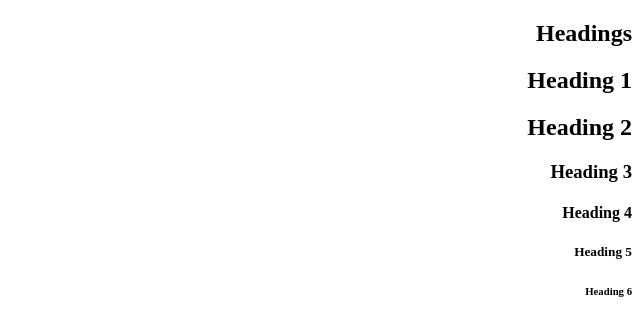
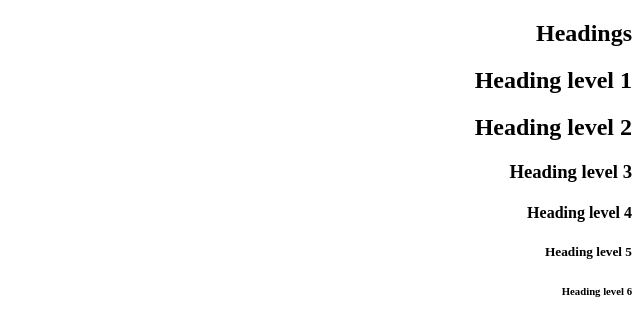
Before and after one commit to Mmeso1/alx-frontend, a plain HTML site: page 0x00-html_advanced/11-styleguide.html in a window 1280 px wide. Shown: the whole page, without its empty margins (640-1280 px from the left). Drawn offline with Linux system fonts and the light colour scheme.

Commit message:
heading levels

```diff
--- a/0x00-html_advanced/11-styleguide.html
+++ b/0x00-html_advanced/11-styleguide.html
@@ -19,12 +19,12 @@
       <section>
         <header>
           <h2>Headings</h2>
-          <h1>Heading 1</h1>
-          <h2>Heading 2</h2>
-          <h3>Heading 3</h3>
-          <h4>Heading 4</h4>
-          <h5>Heading 5</h5>
-          <h6>Heading 6</h6>
+          <h1>Heading level 1</h1>
+          <h2>Heading level 2</h2>
+          <h3>Heading level 3</h3>
+          <h4>Heading level 4</h4>
+          <h5>Heading level 5</h5>
+          <h6>Heading level 6</h6>
         </header>
       </section>
     </main>
```
